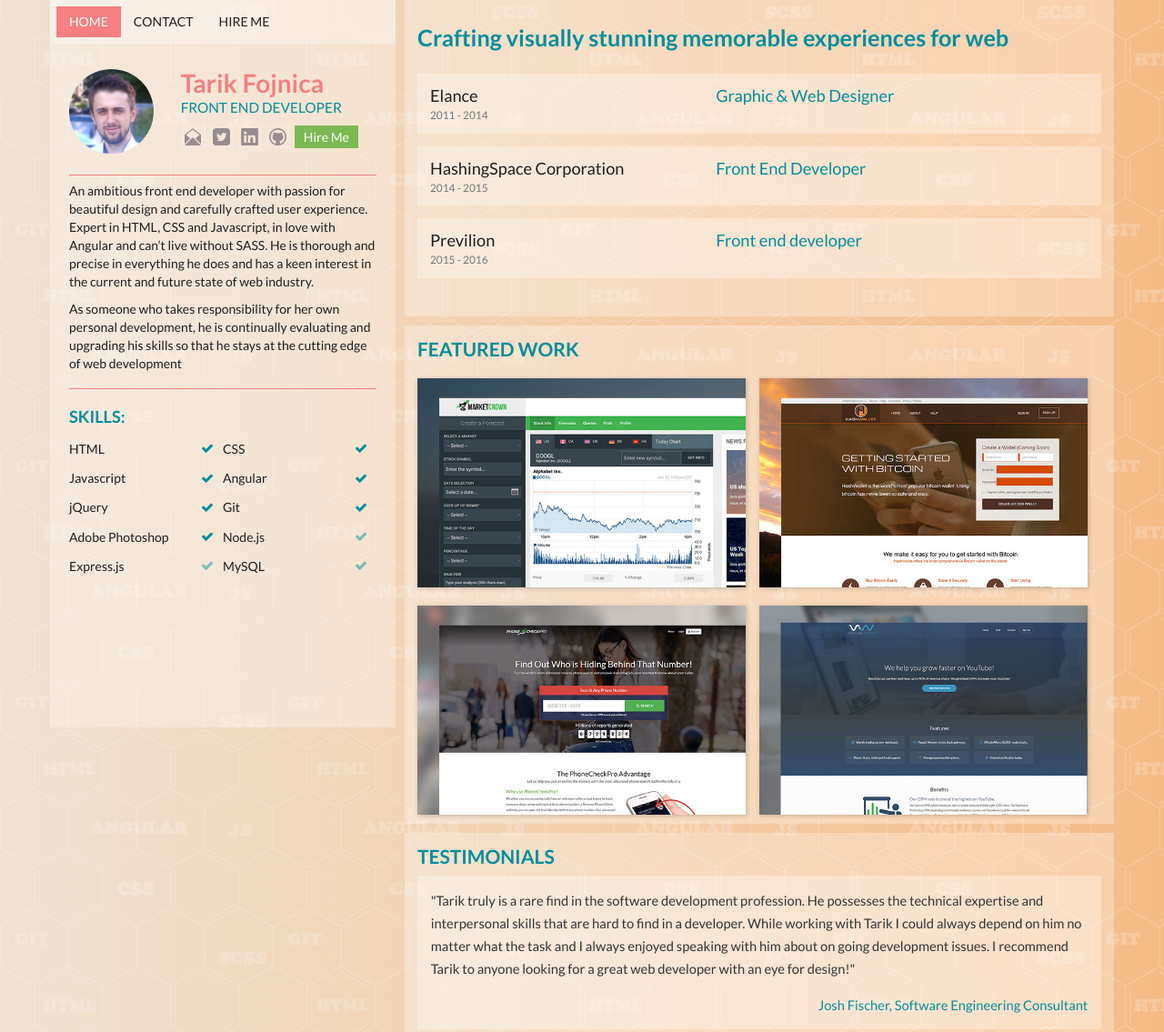
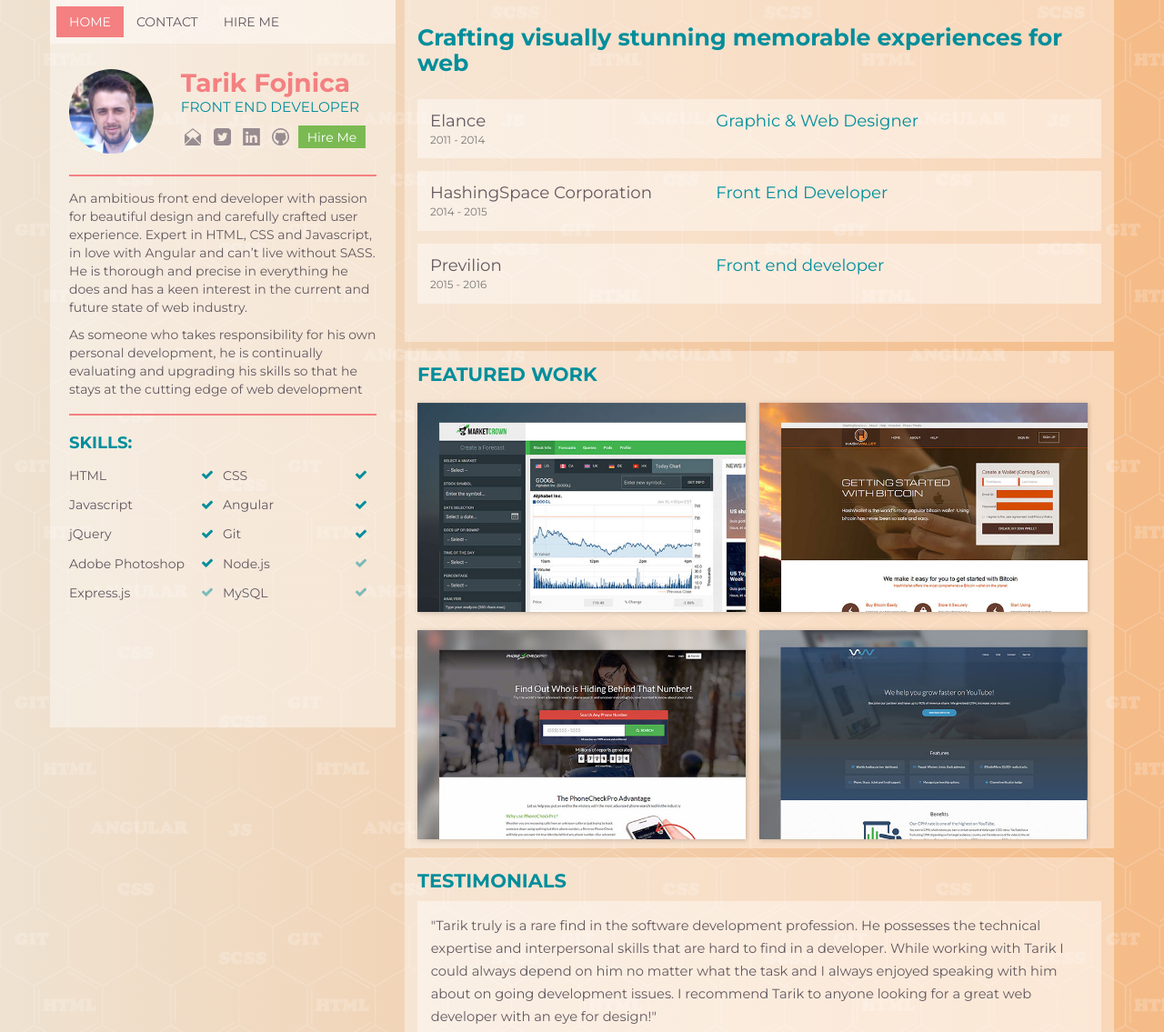
Before and after one commit to TarikFojnica/tdev.io, a plain HTML site: page index.html in a window 1280 px wide. Shown: the top 1135 px of the page at 91% size. Drawn offline with Linux system fonts and the light colour scheme.

Commit message:
Update design

```diff
--- a/assets/styles/scss/main.scss
+++ b/assets/styles/scss/main.scss
@@ -1,14 +1,14 @@
-@import url(https://fonts.googleapis.com/css?family=Lato:300,400,700);
+@import 'https://fonts.googleapis.com/css?family=Montserrat:400,700';
 
 @import "_bootstrap.min";
 @import "mixins";
 
 $color-light: rgba(255,255,255,.1);
-$color-light-2: rgba(255,255,255,.3);
+$color-light-2: rgba(255,255,255,.4);
 
 $color-grey: rgba(0,0,0,.4);
 $color-primary: #f48081;
-$color-primary-dark: #1e1e1e;
+$color-primary-dark: #635860;
 $color-secondary: #008e9c;
 
 
@@ -38,12 +38,13 @@ img {
 body {
 	min-height: 100vh;
 	@include gradient-horizontal(#efe2d1, #f5bb87);
-	font-family: 'Lato', sans-serif ;
+	font-family: 'Montserrat', sans-serif;
 }
 
 .wrapper {
 	background: url("../../images/texture.png") repeat fixed;
 }
+
 
 .container {
 	@media screen and (min-width: 1300px) {
@@ -82,7 +83,7 @@ body {
 			margin: 0;
 			color: $color-primary;
 			font-size: 2em;
-			font-weight: 600;
+			font-weight: 700;
 
 		}
 		h2 {
@@ -141,10 +142,10 @@ body {
 	}
 
 	.content {
-		border-top: 1px solid $color-primary;
-		border-bottom: 1px solid $color-primary;
+		border-top: 2px solid $color-primary;
+		border-bottom: 2px solid $color-primary;
 		padding-bottom: .5em;
-		padding-top: .5em;
+		padding-top: 1em;
 
 		p {
 			color: $color-primary-dark;
@@ -156,7 +157,7 @@ body {
 			font-size: 1.3em;
 			text-transform: uppercase;
 			color: $color-secondary;
-			font-weight: 600;
+			font-weight: 700;
 		}
 
 		ul {
@@ -262,7 +263,7 @@ body {
 		margin: 0 0 .5em 0;
 		color: $color-secondary;
 		font-size: 1.8em;
-		font-weight: 600;
+		font-weight: 700;
 	}
 
 	.job-element {
@@ -311,7 +312,7 @@ body {
 	h2 {
 		margin: 0;
 		text-transform: uppercase;
-		font-weight: 600;
+		font-weight: 700;
 		font-size: 1.5em;
 		margin-bottom: .5em;
 		color: $color-secondary;
@@ -478,11 +479,10 @@ body {
 	margin-top: 10px;
 
 	h2 {
-		margin: 0;
+		margin: 0 0 .5em 0;
 		text-transform: uppercase;
-		font-weight: 600;
+		font-weight: 700;
 		font-size: 1.5em;
-		margin-bottom: .5em;
 		color: $color-secondary;
 	}
 
@@ -493,6 +493,7 @@ body {
 		border: none;
 		line-height: 1.7em;
 		background-color: $color-light-2;
+		color: $color-primary-dark;
 
 		span {
 			margin-top: 1em;
@@ -509,7 +510,7 @@ body {
 
 	h2 {
 		text-transform: uppercase;
-		font-weight: 600;
+		font-weight: 700;
 		font-size: 1.5em;
 		margin-bottom: .5em;
 		margin-top: 0;
@@ -633,7 +634,7 @@ body {
 						text-transform: uppercase;
 						color: $color-secondary;
 						margin-bottom: .3em;
-						font-weight: 600;
+						font-weight: 700;
 					}
 
 					&.value {
--- a/index.html
+++ b/index.html
@@ -10,6 +10,7 @@
 </head>
 <body>
 <div class="wrapper">
+
 		<!-- Modal -->
 		<div id="myModal" class="modal fade" role="dialog">
 			<div class="modal-dialog">
@@ -139,7 +140,7 @@
 								</p>
 
 								<p>
-								As someone who takes responsibility for her own personal development, he is continually evaluating and upgrading his skills so that he stays at the cutting edge of web development
+									As someone who takes responsibility for his own personal development, he is continually evaluating and upgrading his skills so that he stays at the cutting edge of web development
 								</p>
 							</div>
 							<div class="skillset">
@@ -278,15 +279,15 @@
 								</blockquote>
 
 								<blockquote cite="https://www.linkedin.com/in/tarikfojnica">
+									"After a thorough test of multiple promising candidates, Tarik was our no.1 choice. An expert frontend-developer equipped with a very good work ethic, fantastic communication, and creative problem-solving skills."
+
+									<span>Jan Tomas Hulha, Systaro.de CEO </span>
+								</blockquote>
+
+								<blockquote cite="https://www.linkedin.com/in/tarikfojnica">
 									"Tarik is by far one of the best freelancers I have found on Elance. I would 100% strongly recommend him to anyone needing his services. English is great, always seemed to be available when we needed him, and most importantly he stuck with us with excellent professionalism through all of our (many) revisions! His number 1 goal was to make sure we got exactly where we wanted to be. Once again this freelancer is A++ quality."
 
 									<span>Eric T, Mill Work Market</span>
-							</blockquote>
-
-							<blockquote cite="https://www.linkedin.com/in/tarikfojnica">
-								"It was a pleasure working with such a committed and profound person. Every request was thoughtfully and quickly adopted, therefore I gladly reccomend Tarik to all potential clients who seeks for a great professional"
-
-								<span>Dejan C, LedMedia</span>
 								</blockquote>
 							</div>
 						</div>
```
Also changed, not shown: contact.html (+1 -1 lines), assets/styles/css/main.css, 1 other file. Lines whose indentation alone changed are shown as unchanged.
